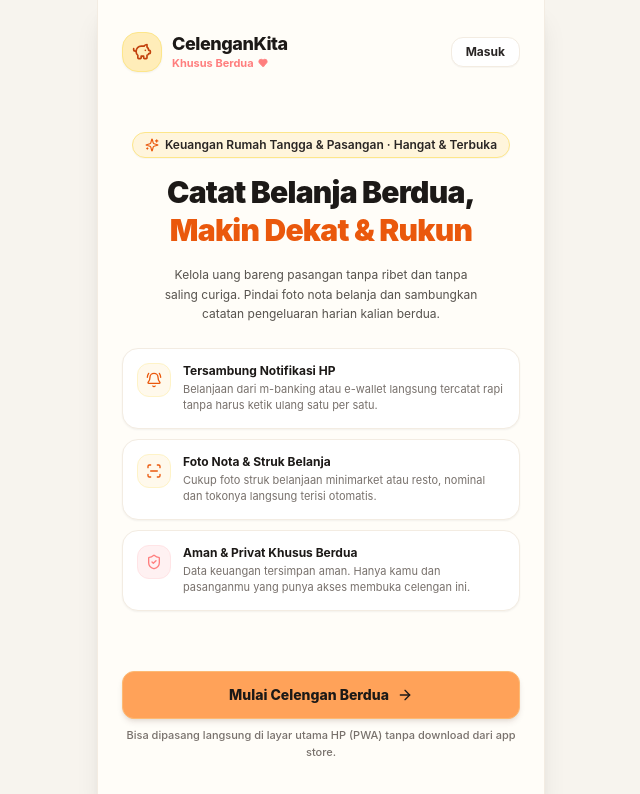
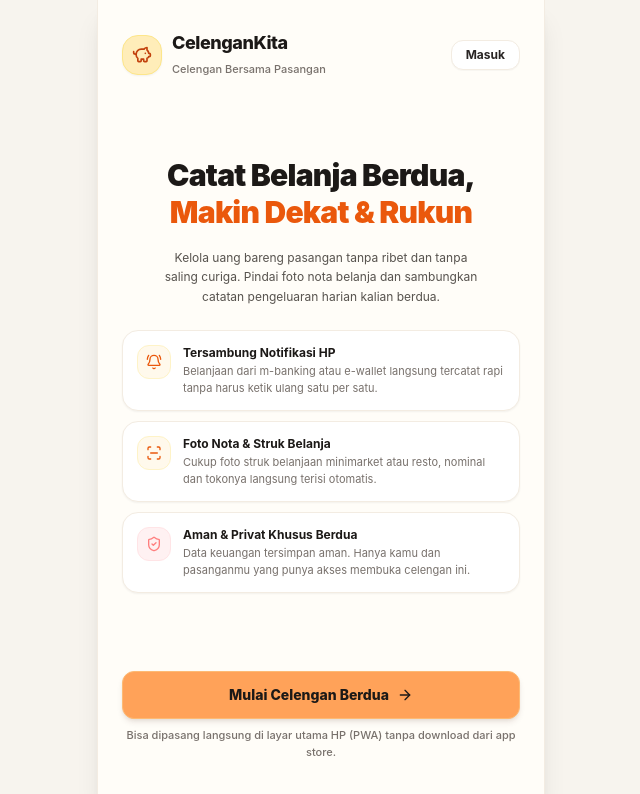
Before and after one commit to caerdfasgrae/CelenganKita, a Next.js app: page / in a window 1280 px wide. Shown: the top 794 px of the page, without its empty margins (319-959 px from the left). Built offline with nearby package versions, Linux system fonts and the light colour scheme.

Commit message:
fix: remove floating badge from landing page and decouple research data from user UI

```diff
--- a/src/app/page.tsx
+++ b/src/app/page.tsx
@@ -1,5 +1,5 @@
 import Link from "next/link";
-import { PiggyBank, Heart, BellRing, ScanLine, ArrowRight, ShieldCheck, Sparkles } from "lucide-react";
+import { PiggyBank, BellRing, ScanLine, ArrowRight, ShieldCheck } from "lucide-react";
 
 export default function HomePage() {
   return (
@@ -14,8 +14,8 @@ export default function HomePage() {
             <span className="font-extrabold text-lg tracking-tight text-warm-espresso block leading-tight">
               CelenganKita
             </span>
-            <span className="flex items-center text-[11px] text-warm-coral font-bold gap-1">
-              Khusus Berdua <Heart className="w-2.5 h-2.5 fill-warm-coral" />
+            <span className="text-[11px] text-stone-500 font-medium">
+              Celengan Bersama Pasangan
             </span>
           </div>
         </div>
@@ -29,11 +29,6 @@ export default function HomePage() {
 
       {/* Hero Section */}
       <div className="my-auto py-6 text-center space-y-4">
-        <div className="inline-flex items-center gap-1.5 px-3 py-1 rounded-full bg-[#FFF5DC] border border-amber-200 text-stone-800 text-xs font-semibold shadow-2xs">
-          <Sparkles className="w-3.5 h-3.5 text-orange-600" />
-          Keuangan Rumah Tangga & Pasangan · Hangat & Terbuka
-        </div>
-
         <h1 className="text-3xl font-black text-warm-espresso leading-tight tracking-tight">
           Catat Belanja Berdua, <br />
           <span className="text-orange-600">Makin Dekat & Rukun</span>
--- a/src/app/space/settings/settings-view.tsx
+++ b/src/app/space/settings/settings-view.tsx
@@ -1,7 +1,6 @@
 "use client";
 
 import { useState, useTransition } from "react";
-import Link from "next/link";
 import {
   Copy,
   Check,
@@ -17,7 +16,6 @@ import {
   Tag,
   Plus,
   Trash2,
-  Database,
 } from "lucide-react";
 import { logout } from "@/app/auth/actions";
 import { rotateWebhookKey } from "@/app/space/actions";
@@ -539,27 +537,6 @@ export default function SettingsView({
         )}
       </div>
 
-      {/* Menu Riset Skripsi / Data Benchmarks */}
-      <div className="p-4 rounded-3xl bg-white border border-warm-border space-y-2 shadow-xs">
-        <div className="flex items-center justify-between">
-          <div className="flex items-center gap-2.5">
-            <div className="p-2 rounded-xl bg-amber-50 border border-amber-200 text-orange-600 shrink-0">
-              <Database className="w-4 h-4" />
-            </div>
-            <div>
-              <p className="text-xs font-bold text-warm-espresso">Data Riset & Evaluasi Skripsi</p>
-              <p className="text-[11px] text-stone-500">Benchmark KIE: Spatial-Keyword vs LLM</p>
-            </div>
-          </div>
-          <Link
-            href="/research/benchmarks"
-            className="text-xs font-bold px-3 py-1.5 rounded-xl bg-[#FFF9EC] border border-amber-200 text-stone-800 hover:bg-amber-100 transition shrink-0"
-          >
-            Buka Tabel &rarr;
-          </Link>
-        </div>
-      </div>
-
       {/* Logout Button */}
       <div className="pt-2">
         <form action={logout}>
```
